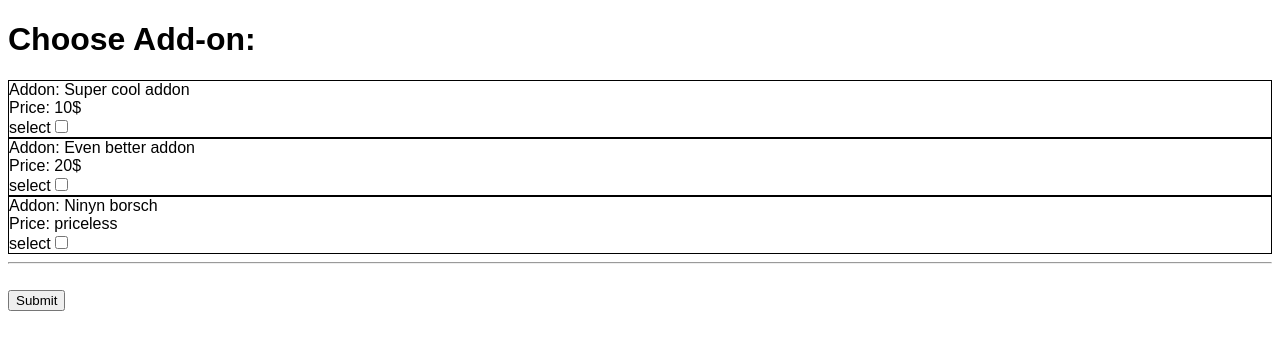
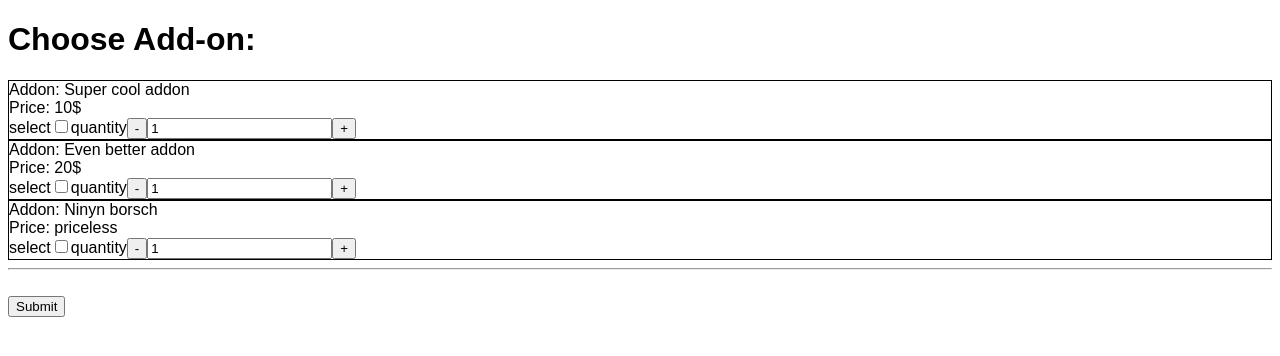
Before and after one commit to SmirnovWorks/all-access-add-ons, a React (Create React App) app: page / in a window 1280 px wide. Shown: the top 356 px of the page. Built offline with nearby package versions, Linux system fonts and the light colour scheme.

Commit message:
add quantity

```diff
--- a/src/addons/AddOnComponent.tsx
+++ b/src/addons/AddOnComponent.tsx
@@ -1,4 +1,4 @@
-import { AddOnView } from './addOnsTypes';
+import { AddOnView } from "./addOnsTypes";
 
 type AddOnComponentProps = AddOnView;
 
@@ -11,12 +11,17 @@ const AddOnComponent = (props: AddOnComponentProps) => {
       <br />
       <label>
         select
-        <input
-          onChange={props.select}
-          checked={props.isSelected}
-          type="checkbox"
-        />
+        <input onChange={props.select} checked={props.isSelected} type="checkbox" />
       </label>
+      <label htmlFor="quantity">quantity</label>
+      <button onClick={() => props.setQuantity(props.quantity - 1)}>-</button>
+      <input
+        id="quantity"
+        value={props.quantity}
+        type="number"
+        onChange={(e) => props.setQuantity(+e.target.value)}
+      />
+      <button onClick={() => props.setQuantity(props.quantity + 1)}>+</button>
     </div>
   );
 };
--- a/src/addons/addOnsApi.ts
+++ b/src/addons/addOnsApi.ts
@@ -3,7 +3,7 @@ import { AddOn, AddOnPayload, AddOnView } from './addOnsTypes';
 export const papiGetAddonRequest = (...args: any): AddOn[] => {
   return [
     { uuid: "uuid-1", name: "Super cool addon", price: "10$" },
-    { uuid: "uuid-1", name: "Even better addon", price: "20$" },
+    { uuid: "uuid-2", name: "Even better addon", price: "20$" },
     { uuid: "uuid-nina", name: "Ninyn borsch", price: "priceless" },
   ];
 };
```
